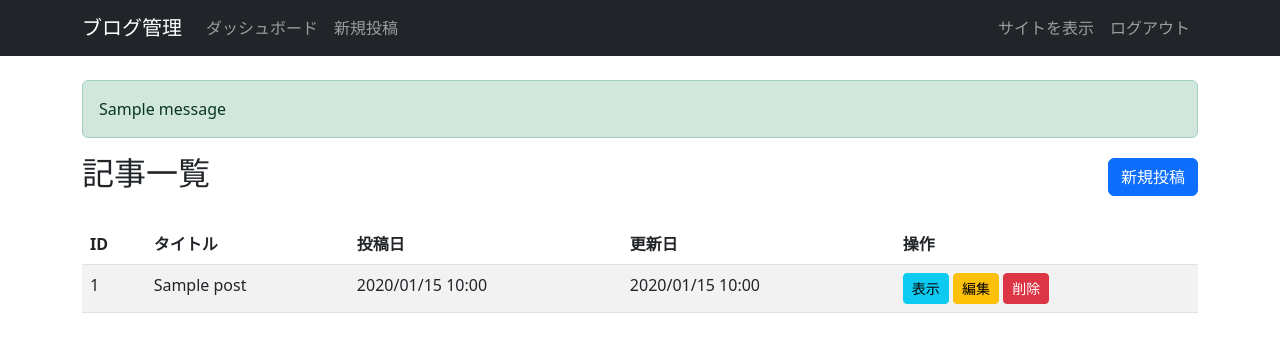
After one commit to masa-mk43/flask_blog, a Flask app: page /admin/dashboard in a window 1280 px wide. The commit adds this page. Shown: the top 352 px of the page. Run offline with Flask 3, Linux system fonts and the light colour scheme; the visitor is signed in with stand-in values (Sample User, id 1); tables that the repository leaves empty hold one stand-in row (values such as "Sample post"); one stand-in notice (Sample message) is shown.

Commit message:
ブログアプリケーションの機能を大幅に拡張。記事のCRUD操作を実装し、管理者認証機能を追加。画像アップロード機能を実装し、記事詳細ページでMarkdownを使用してコンテンツを表示。管理者ダッシュボードを新規作成し、記事一覧を表示。テンプレートを整理し、管理者用のログイン、投稿フォーム、セットアップページを追加。

```diff
--- a/blog/app.py
+++ b/blog/app.py
@@ -1,108 +1,227 @@
-from flask import Flask, render_template, abort
-import logging
+# app.py
+from flask import Flask, render_template, request, redirect, url_for, flash, session, send_from_directory
+from flask_sqlalchemy import SQLAlchemy
+from flaskext.markdown import Markdown
+from werkzeug.security import generate_password_hash, check_password_hash
+from werkzeug.utils import secure_filename
+from datetime import datetime
+from functools import wraps
+import os
+import uuid
 
 app = Flask(__name__)
+Markdown(app)
+app.config['SECRET_KEY'] = 'your_secret_key_here'
+app.config['SQLALCHEMY_DATABASE_URI'] = 'sqlite:///blog.db'
+app.config['SQLALCHEMY_TRACK_MODIFICATIONS'] = False
 
-# サンプルブログ記事データ
-sample_posts = [
-    {
-        'id': 1,
-        'title': '春のヘアスタイルトレンド2025',
-        'date': '2025-04-01',
-        'summary': '今年の春は、ナチュラルウェーブとパステルカラーが大人気です。当サロンでおすすめのスタイルをご紹介します。',
-        'image': 'static/images/placeholder.jpg',
-        'content': '''
-<p>2025年の春は、自然な美しさとカラフルな表現が融合するヘアスタイルが注目されています。この記事では、当サロンのスタイリストが厳選した春のトレンドスタイルをご紹介します。</p>
+# 画像アップロード設定
+app.config['UPLOAD_FOLDER'] = 'static/uploads'
+app.config['ALLOWED_EXTENSIONS'] = {'png', 'jpg', 'jpeg', 'gif'}
+app.config['MAX_CONTENT_LENGTH'] = 16 * 1024 * 1024  # 16MB制限
 
-<h3>1. エフォートレスウェーブ</h3>
-<p>自然な動きを活かした、こなれ感のあるゆるウェーブが今季のトレンドです。朝のスタイリングも簡単で、一日中美しさをキープできます。特に肩上〜ミディアムの長さで取り入れると、女性らしさと軽やかさを両立できるスタイルになります。</p>
+# アップロードフォルダが存在しなければ作成
+os.makedirs(app.config['UPLOAD_FOLDER'], exist_ok=True)
 
-<h3>2. パステルカラーのアクセント</h3>
-<p>春らしい明るいパステルカラーをポイントで取り入れるスタイルが人気です。全体をカラーリングするのではなく、インナーカラーやハイライトとして取り入れることで、オフィスシーンにも対応できるデザインになります。特にラベンダー、ペールピンク、ミントグリーンなどの色味がおすすめです。</p>
+db = SQLAlchemy(app)
 
-<h3>3. レイヤーボブ</h3>
-<p>清潔感と動きを両立したレイヤーボブは、幅広い年齢層に人気のスタイルです。フェイスラインに沿ったカットで小顔効果も期待できます。スタイリングも簡単で、忙しい朝にも最適です。</p>
+def allowed_file(filename):
+    return '.' in filename and \
+           filename.rsplit('.', 1)[1].lower() in app.config['ALLOWED_EXTENSIONS']
 
-<h3>4. シースルーバング</h3>
-<p>軽やかな印象を与えるシースルーバングは、春の装いにぴったりです。額を適度に見せることで開放感のある表情を作り出します。重すぎない前髪は季節の変わり目にもおすすめのスタイルです。</p>
+# モデル定義
+class Post(db.Model):
+    id = db.Column(db.Integer, primary_key=True)
+    title = db.Column(db.String(100), nullable=False)
+    content = db.Column(db.Text, nullable=False)
+    image_filename = db.Column(db.String(255), nullable=True)
+    created_at = db.Column(db.DateTime, default=datetime.utcnow)
+    updated_at = db.Column(db.DateTime, default=datetime.utcnow, onupdate=datetime.utcnow)
 
-<h3>5. サステナブルヘアケア</h3>
-<p>2025年は髪の健康に焦点を当てたヘアケアも重要なトレンドです。当サロンでは、オーガニック成分を使用したトリートメントで、カラーリングやパーマによるダメージを最小限に抑える施術を提供しています。美しいスタイルを長く楽しむためのヘアケア方法もご案内しています。</p>
+class User(db.Model):
+    id = db.Column(db.Integer, primary_key=True)
+    username = db.Column(db.String(50), unique=True, nullable=False)
+    password_hash = db.Column(db.String(128), nullable=False)
 
-<p>トレンドを取り入れつつも、お客様一人ひとりの髪質や顔の形、ライフスタイルに合わせたスタイルをご提案いたします。春の新しいスタイルをお考えの方は、ぜひ当サロンにご相談ください。</p>
-        '''
-    },
-    {
-        'id': 2,
-        'title': '髪の毛を健康に保つための5つのコツ',
-        'date': '2025-03-25',
-        'summary': '毎日のケアで髪の毛を美しく保ちましょう。今回は自宅でできる簡単なヘアケアのコツをお伝えします。',
-        'image': 'static/images/placeholder.jpg',
-        'content': '''
-<p>美しい髪を保つためには、日々のケアが欠かせません。この記事では、自宅で簡単にできる効果的なヘアケアのコツを5つご紹介します。</p>
+    def set_password(self, password):
+        self.password_hash = generate_password_hash(password)
 
-<h3>1. 正しいシャンプー方法</h3>
-<p>髪を洗う前にしっかりとブラッシングして、髪の絡まりをほぐしておきましょう。シャンプーの前に髪をぬるま湯でよくすすぎ、汚れを浮かせます。シャンプーは頭皮に直接つけ、指の腹でマッサージするように洗いましょう。すすぎはしっかりと行い、シャンプー剤が残らないようにします。</p>
+    def check_password(self, password):
+        return check_password_hash(self.password_hash, password)
 
-<h3>2. 適切な頻度でのトリートメント</h3>
-<p>週に1〜2回、髪の状態に合わせてトリートメントを行いましょう。特に毛先は乾燥しやすいので、重点的にケアすることをおすすめします。トリートメント後は冷水ですすぐと、キューティクルが引き締まりツヤが出ます。</p>
+# 管理者認証デコレータ
+def admin_required(f):
+    @wraps(f)
+    def decorated_function(*args, **kwargs):
+        if 'user_id' not in session:
+            flash('管理者ログインが必要です', 'danger')
+            return redirect(url_for('admin_login'))
+        return f(*args, **kwargs)
+    return decorated_function
 
-<h3>3. 正しいブラッシング</h3>
-<p>髪が濡れているときは特に傷みやすいので、乾いてからブラッシングすることをおすすめします。毛先から徐々に上に向かってとかすと、髪が絡まることなくスムーズにブラッシングできます。天然毛のブラシや широめの歯のコームを使用すると、髪への負担が少なくなります。</p>
-
-<h3>4. 熱ダメージからの保護</h3>
-<p>ドライヤーやヘアアイロンを使用する前には、必ずヒートプロテクト効果のあるスタイリング剤を使用しましょう。また、できるだけ低温で使用し、一か所に熱を当てる時間を短くすることでダメージを軽減できます。週に1回は自然乾燥の日を作るのもおすすめです。</p>
-
-<h3>5. バランスの良い食事と水分摂取</h3>
-<p>美しい髪は体の内側からも作られます。タンパク質、ビタミン、ミネラルをバランス良く摂取し、十分な水分補給を心がけましょう。特にビタミンEやオメガ3脂肪酸は髪の健康に欠かせない栄養素です。</p>
-
-<p>これらの基本的なケアを日常に取り入れることで、髪の健康は大きく改善します。ただし、極度の乾燥や傷みが気になる場合は、サロンでのプロフェッショナルなケアもおすすめです。当サロンではお客様の髪質に合わせたカスタムケアメニューもご用意していますので、お気軽にご相談ください。</p>
-        '''
-    },
-    {
-        'id': 3,
-        'title': 'スタイリスト山田のおすすめ商品',
-        'date': '2025-03-15',
-        'summary': '当サロンの人気スタイリスト山田が、実際に使っているおすすめの商品をご紹介します。',
-        'image': 'static/images/placeholder.jpg',
-        'content': '''
-<p>こんにちは、スタイリストの山田です。今回は私が実際に愛用している、そしてお客様にも自信を持っておすすめできるヘアケア商品をご紹介します。</p>
-
-<h3>1. モイスチャーシャンプー「ハイドラブリス」</h3>
-<p>乾燥が気になる方に特におすすめのシャンプーです。アルガンオイルとシアバターが配合されており、洗浄力はしっかりありながらも、必要な潤いは残してくれます。香りも上品で、バスタイムが癒しの時間になると多くのお客様に好評です。</p>
-
-<h3>2. スカルプエッセンス「ルートリバイブ」</h3>
-<p>頭皮環境を整えるための美容液です。ペパーミントとティーツリーの清涼感ある香りで、使用後は頭皮がすっきりとした感覚になります。特に夏場や頭皮の脂分が気になる方に重宝されています。実際に使い始めてから髪のハリやコシが改善したというお声をたくさんいただいています。</p>
-
-<h3>3. 洗い流さないトリートメント「シルクセラム」</h3>
-<p>私が最も手放せない商品の一つです。ほんの少量を毛先中心になじませるだけで、指通りが格段に良くなります。シルクプロテインとアルガンオイルが配合されており、熱からの保護効果も高いのでスタイリング前に使用するのがおすすめです。</p>
-
-<h3>4. ヘアオイル「グローミスト」</h3>
-<p>スプレータイプのオイルミストで、髪全体に均一に油分を補給できるのが特徴です。重くならず、自然なツヤを演出してくれます。特にカラーリングをされている方の色持ちが良くなるという効果も期待できます。</p>
-
-<h3>5. スタイリングクリーム「フレックスホールド」</h3>
-<p>適度なホールド力とナチュラルな仕上がりが特徴のスタイリング剤です。ベタつきがなく、髪に柔らかな動きを与えてくれます。少量でも効果があるので、コスパも良好です。</p>
-
-<p>これらの商品は当サロンでも取り扱っていますので、興味のある方はぜひお試しください。また、お客様一人ひとりの髪質や悩みに合わせたカスタムケアのアドバイスも行っていますので、お気軽にご相談ください。</p>
-        '''
-    }
-]
-
+# ルート設定
 @app.route('/')
 def index():
-    return render_template('index.html', posts=sample_posts)
+    posts = Post.query.order_by(Post.created_at.desc()).all()
+    return render_template('index.html', posts=posts)
 
 @app.route('/post/<int:post_id>')
 def post_detail(post_id):
-    # 記事IDに基づいて記事を検索
-    post = next((p for p in sample_posts if p['id'] == post_id), None)
+    post = Post.query.get_or_404(post_id)
+    return render_template('post_detail.html', post=post)
 
-    # 記事が見つからない場合は404エラー
-    if post is None:
-        abort(404)
+# 管理者ログイン
+@app.route('/admin/login', methods=['GET', 'POST'])
+def admin_login():
+    if request.method == 'POST':
+        username = request.form.get('username')
+        password = request.form.get('password')
 
-    # 記事詳細ページをレンダリング
-    return render_template('post_detail.html', post=post, sample_posts=sample_posts)
+        user = User.query.filter_by(username=username).first()
+
+        if user and user.check_password(password):
+            session['user_id'] = user.id
+            flash('ログインしました', 'success')
+            return redirect(url_for('admin_dashboard'))
+
+        flash('ユーザー名またはパスワードが間違っています', 'danger')
+
+    return render_template('admin/login.html')
+
+@app.route('/admin/logout')
+def admin_logout():
+    session.pop('user_id', None)
+    flash('ログアウトしました', 'info')
+    return redirect(url_for('index'))
+
+# 管理者ダッシュボード
+@app.route('/admin/dashboard')
+@admin_required
+def admin_dashboard():
+    posts = Post.query.order_by(Post.created_at.desc()).all()
+    return render_template('admin/dashboard.html', posts=posts)
+
+# 記事投稿
+@app.route('/admin/post/new', methods=['GET', 'POST'])
+@admin_required
+def admin_new_post():
+    if request.method == 'POST':
+        title = request.form.get('title')
+        content = request.form.get('content')
+
+        if not title or not content:
+            flash('タイトルと内容を入力してください', 'danger')
+            return render_template('admin/post_form.html')
+
+        # 画像アップロード処理
+        image_filename = None
+        if 'image' in request.files:
+            file = request.files['image']
+            if file and file.filename != '' and allowed_file(file.filename):
+                # ファイル名の衝突を避けるためにUUIDを使用
+                filename = str(uuid.uuid4()) + '_' + secure_filename(file.filename)
+                file_path = os.path.join(app.config['UPLOAD_FOLDER'], filename)
+                file.save(file_path)
+                image_filename = filename
+
+        post = Post(title=title, content=content, image_filename=image_filename)
+        db.session.add(post)
+        db.session.commit()
+
+        flash('記事を投稿しました', 'success')
+        return redirect(url_for('admin_dashboard'))
+
+    return render_template('admin/post_form.html')
+
+# 記事編集
+@app.route('/admin/post/edit/<int:post_id>', methods=['GET', 'POST'])
+@admin_required
+def admin_edit_post(post_id):
+    post = Post.query.get_or_404(post_id)
+
+    if request.method == 'POST':
+        title = request.form.get('title')
+        content = request.form.get('content')
+
+        if not title or not content:
+            flash('タイトルと内容を入力してください', 'danger')
+            return render_template('admin/post_form.html', post=post)
+
+        # 画像アップロード処理
+        if 'image' in request.files:
+            file = request.files['image']
+            if file and file.filename != '' and allowed_file(file.filename):
+                # 古い画像があれば削除
+                if post.image_filename:
+                    old_file_path = os.path.join(app.config['UPLOAD_FOLDER'], post.image_filename)
+                    if os.path.exists(old_file_path):
+                        os.remove(old_file_path)
+
+                # 新しい画像を保存
+                filename = str(uuid.uuid4()) + '_' + secure_filename(file.filename)
+                file_path = os.path.join(app.config['UPLOAD_FOLDER'], filename)
+                file.save(file_path)
+                post.image_filename = filename
+
+        post.title = title
+        post.content = content
+        db.session.commit()
+
+        flash('記事を更新しました', 'success')
+        return redirect(url_for('admin_dashboard'))
+
+    return render_template('admin/post_form.html', post=post)
+
+# 記事削除
+@app.route('/admin/post/delete/<int:post_id>', methods=['POST'])
+@admin_required
+def admin_delete_post(post_id):
+    post = Post.query.get_or_404(post_id)
+
+    # 投稿に関連する画像も削除
+    if post.image_filename:
+        file_path = os.path.join(app.config['UPLOAD_FOLDER'], post.image_filename)
+        if os.path.exists(file_path):
+            os.remove(file_path)
+
+    db.session.delete(post)
+    db.session.commit()
+
+    flash('記事を削除しました', 'info')
+    return redirect(url_for('admin_dashboard'))
+
+# 初期管理者ユーザー作成（初回実行時のみ）
+@app.route('/setup', methods=['GET', 'POST'])
+def setup():
+    if User.query.count() > 0:
+        flash('セットアップは既に完了しています', 'info')
+        return redirect(url_for('index'))
+
+    if request.method == 'POST':
+        username = request.form.get('username')
+        password = request.form.get('password')
+
+        if not username or not password:
+            flash('ユーザー名とパスワードを入力してください', 'danger')
+            return render_template('admin/setup.html')
+
+        user = User(username=username)
+        user.set_password(password)
+
+        db.session.add(user)
+        db.session.commit()
+
+        flash('管理者アカウントを作成しました。ログインしてください。', 'success')
+        return redirect(url_for('admin_login'))
+
+    return render_template('admin/setup.html')
+
+# アップロードされた画像を提供するルート
+@app.route('/uploads/<filename>')
+def uploaded_file(filename):
+    return send_from_directory(app.config['UPLOAD_FOLDER'], filename)
 
 if __name__ == '__main__':
-    app.run(host='127.0.0.1', port=8080, debug=True)
+    with app.app_context():
+        db.create_all()
+    app.run(debug=True)
--- /dev/null
+++ b/blog/templates/admin/base.html
@@ -0,0 +1,55 @@
+<!DOCTYPE html>
+<html lang="ja">
+<head>
+    <meta charset="UTF-8">
+    <meta name="viewport" content="width=device-width, initial-scale=1.0">
+    <title>{% block title %}ブログ管理画面{% endblock %}</title>
+    <link rel="stylesheet" href="https://cdn.jsdelivr.net/npm/bootstrap@5.3.0/dist/css/bootstrap.min.css">
+</head>
+<body>
+    <nav class="navbar navbar-expand-lg navbar-dark bg-dark">
+        <div class="container">
+            <a class="navbar-brand" href="{{ url_for('admin_dashboard') }}">ブログ管理</a>
+            {% if session.get('user_id') %}
+            <button class="navbar-toggler" type="button" data-bs-toggle="collapse" data-bs-target="#navbarNav">
+                <span class="navbar-toggler-icon"></span>
+            </button>
+            <div class="collapse navbar-collapse" id="navbarNav">
+                <ul class="navbar-nav">
+                    <li class="nav-item">
+                        <a class="nav-link" href="{{ url_for('admin_dashboard') }}">ダッシュボード</a>
+                    </li>
+                    <li class="nav-item">
+                        <a class="nav-link" href="{{ url_for('admin_new_post') }}">新規投稿</a>
+                    </li>
+                </ul>
+                <ul class="navbar-nav ms-auto">
+                    <li class="nav-item">
+                        <a class="nav-link" href="{{ url_for('index') }}" target="_blank">サイトを表示</a>
+                    </li>
+                    <li class="nav-item">
+                        <a class="nav-link" href="{{ url_for('admin_logout') }}">ログアウト</a>
+                    </li>
+                </ul>
+            </div>
+            {% endif %}
+        </div>
+    </nav>
+
+    <div class="container mt-4">
+        {% with messages = get_flashed_messages(with_categories=true) %}
+            {% if messages %}
+                {% for category, message in messages %}
+                    <div class="alert alert-{{ category }}">
+                        {{ message }}
+                    </div>
+                {% endfor %}
+            {% endif %}
+        {% endwith %}
+
+        {% block content %}{% endblock %}
+    </div>
+
+    <script src="https://cdn.jsdelivr.net/npm/bootstrap@5.3.0/dist/js/bootstrap.bundle.min.js"></script>
+</body>
+</html>
--- /dev/null
+++ b/blog/templates/admin/dashboard.html
@@ -0,0 +1,64 @@
+{% extends "admin/base.html" %}
+
+{% block title %}管理者ダッシュボード{% endblock %}
+
+{% block content %}
+<div class="d-flex justify-content-between align-items-center mb-4">
+    <h2>記事一覧</h2>
+    <a href="{{ url_for('admin_new_post') }}" class="btn btn-primary">新規投稿</a>
+</div>
+
+<div class="table-responsive">
+    <table class="table table-striped table-hover">
+        <thead>
+            <tr>
+                <th>ID</th>
+                <th>タイトル</th>
+                <th>投稿日</th>
+                <th>更新日</th>
+                <th>操作</th>
+            </tr>
+        </thead>
+        <tbody>
+            {% for post in posts %}
+            <tr>
+                <td>{{ post.id }}</td>
+                <td>{{ post.title }}</td>
+                <td>{{ post.created_at.strftime('%Y/%m/%d %H:%M') }}</td>
+                <td>{{ post.updated_at.strftime('%Y/%m/%d %H:%M') }}</td>
+                <td>
+                    <a href="{{ url_for('post_detail', post_id=post.id) }}" class="btn btn-sm btn-info" target="_blank">表示</a>
+                    <a href="{{ url_for('admin_edit_post', post_id=post.id) }}" class="btn btn-sm btn-warning">編集</a>
+                    <button type="button" class="btn btn-sm btn-danger" data-bs-toggle="modal" data-bs-target="#deleteModal{{ post.id }}">削除</button>
+
+                    <!-- 削除確認モーダル -->
+                    <div class="modal fade" id="deleteModal{{ post.id }}" tabindex="-1" aria-hidden="true">
+                        <div class="modal-dialog">
+                            <div class="modal-content">
+                                <div class="modal-header">
+                                    <h5 class="modal-title">削除確認</h5>
+                                    <button type="button" class="btn-close" data-bs-dismiss="modal" aria-label="Close"></button>
+                                </div>
+                                <div class="modal-body">
+                                    <p>「{{ post.title }}」を削除してもよろしいですか？</p>
+                                </div>
+                                <div class="modal-footer">
+                                    <button type="button" class="btn btn-secondary" data-bs-dismiss="modal">キャンセル</button>
+                                    <form action="{{ url_for('admin_delete_post', post_id=post.id) }}" method="post">
+                                        <button type="submit" class="btn btn-danger">削除する</button>
+                                    </form>
+                                </div>
+                            </div>
+                        </div>
+                    </div>
+                </td>
+            </tr>
+            {% else %}
+            <tr>
+                <td colspan="5" class="text-center">投稿がありません</td>
+            </tr>
+            {% endfor %}
+        </tbody>
+    </table>
+</div>
+{% endblock %}
--- a/blog/templates/index.html
+++ b/blog/templates/index.html
@@ -25,7 +25,7 @@
             {% for post in posts %}
             <div class="col-md-4 mb-4">
                 <div class="card post-card">
-                    <img src="{{ post.image }}" class="card-img-top" alt="{{ post.title }}">
+                    <img src="{{ url_for('uploaded_file', filename=post.image_filename) }}" class="card-img-top" alt="{{ post.title }}">
                     <div class="card-body">
                         <span class="post-date">{{ post.date }}</span>
                         <h5 class="card-title">{{ post.title }}</h5>
```
Also changed, not shown: blog/templates/admin/login.html (added, +28 -0 lines), blog/templates/admin/post_form.html (added, +33 -0 lines), blog/templates/admin/setup.html (added, +28 -0 lines), blog/templates/post_detail.html (+2 -22 lines).
